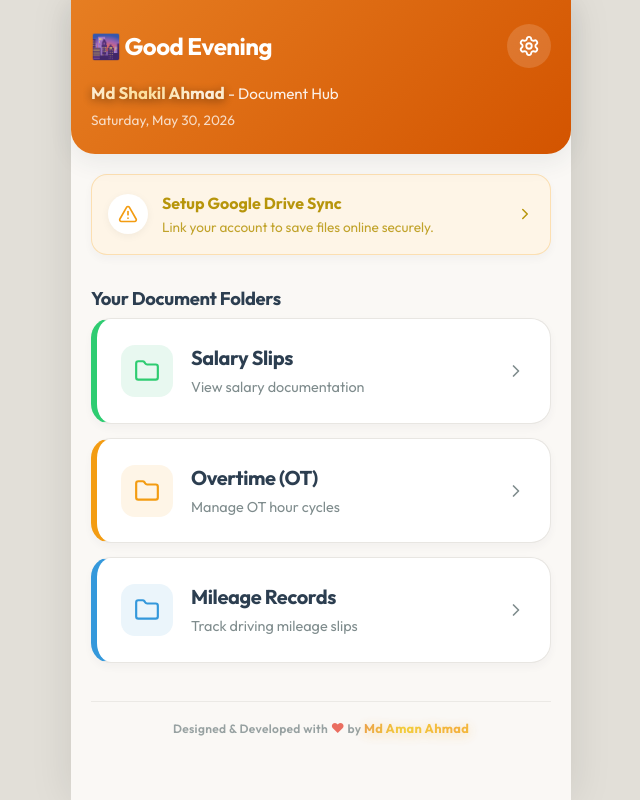
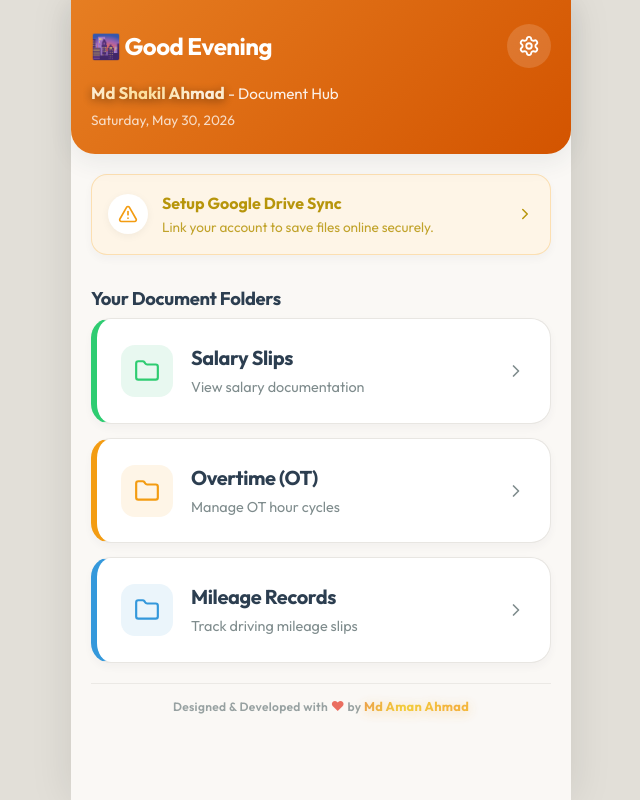
Before and after one commit to MDAMANAHMAD/MSA, a React (Vite) app in the folder client/: page /#dashboard in a window 1280 px wide. Shown: the whole page, without its empty margins (319-959 px from the left). Built offline with nearby package versions, Linux system fonts and the light colour scheme; no server answers.

Commit message:
ux: move developer credits inside the flex folder wrapper with tight spacing below mileage card

```diff
--- a/client/src/components/Dashboard.jsx
+++ b/client/src/components/Dashboard.jsx
@@ -147,18 +147,17 @@ export default function Dashboard({ apiUrl, onCategoryClick, onSettingsClick })
             </div>
             <ChevronRight className="arrow-icon" size={20} />
           </div>
-        </div>
 
           {/* Designed & Developed Credit */}
           <div style={{
             textAlign: 'center',
             fontSize: '0.75rem',
             color: 'var(--text-muted)',
-          padding: '16px 0 12px 0',
+            padding: '12px 0 0 0',
             fontWeight: '600',
             letterSpacing: '0.3px',
             borderTop: '1px solid var(--color-border)',
-          marginTop: '18px',
+            marginTop: '6px',
             opacity: 0.8
           }}>
             Designed & Developed with <span style={{ color: '#E74C3C', fontSize: '0.85rem' }}>♥</span> by{' '}
@@ -166,6 +165,7 @@ export default function Dashboard({ apiUrl, onCategoryClick, onSettingsClick })
               Md Aman Ahmad
             </span>
           </div>
+        </div>
 
       </div>
     </div>
```
Lines whose indentation alone changed are shown as unchanged.
